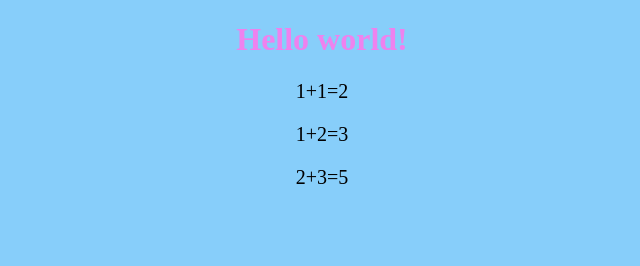
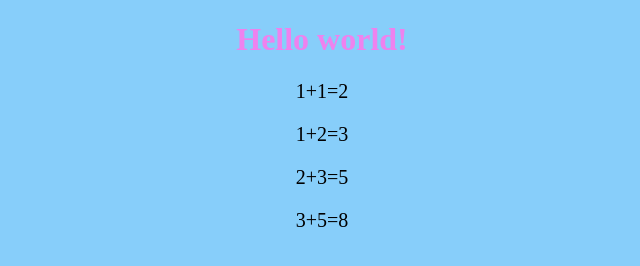
Before and after one commit to shuokaiwang/git-example-remote, a plain HTML site: page index.html in a window 1280 px wide. Shown: the full height of the page, 318-958 px from the left. Drawn offline with Linux system fonts and the light colour scheme.

Commit message:
a new line

```diff
--- a/index.html
+++ b/index.html
@@ -12,5 +12,6 @@
     <p>1+1=2</p>
     <p>1+2=3</p>
     <p>2+3=5</p>
+    <p>3+5=8</p>
 </body>
 </html>
```
